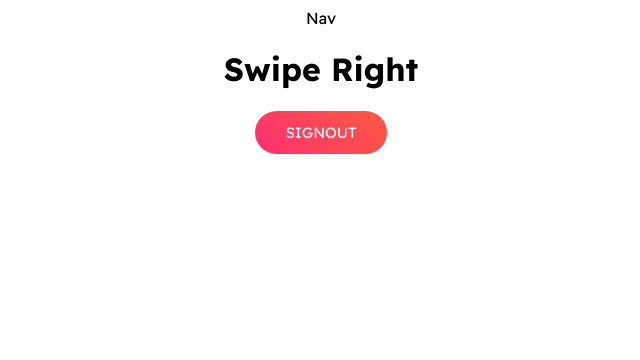
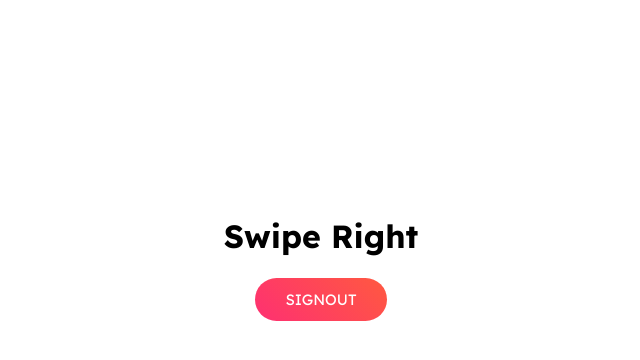
Before and after one commit to kpilszak/tinder-clone, a React (Create React App) app: page / in a window 1280 px wide. Shown: the top 360 px of the page, without its empty margins (319-959 px from the left). Built offline with nearby package versions, Linux system fonts and the light colour scheme.

Commit message:
Add logo

```diff
--- a/src/components/Nav.js
+++ b/src/components/Nav.js
@@ -1,6 +1,13 @@
-const Nav = () => {
+import whiteLogo from '../images/tinder_logo_white.png'
+import colorLogo from '../images/color-logo-tinder.png'
+
+const Nav = ({ minimal }) => {
     return (
-        <div>Nav</div>
+        <nav>
+            <div className="logo-container">
+                <img className="logo" src={minimal ? colorLogo : whiteLogo} />
+            </div>
+        </nav>
     )
 }
 export default Nav
--- a/src/pages/Home.js
+++ b/src/pages/Home.js
@@ -9,7 +9,7 @@ const Home = () => {
 
     return (
         <>
-            <Nav/>
+            <Nav minimal={false}/>
             <div className="home">
                 <h1>Swipe Right</h1>
                 <button className="primary-button" onClick={handleClick}>
```
Also changed, not shown: src/images/color-logo-tinder.png (added), src/images/tinder_logo_white.png (added).
